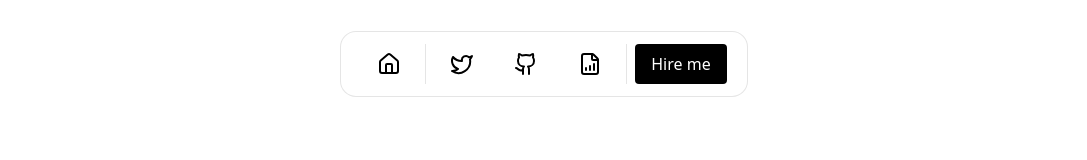
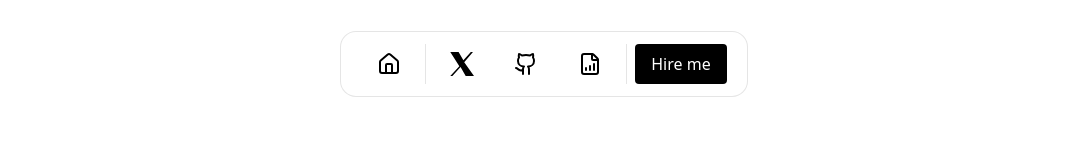
Before and after one commit to Genius-mu/portfolio.me, a React (Vite) app: page / in a window 1280 px wide. Shown: the top 160 px of the page, without its empty margins (96-1183 px from the left). Built offline with nearby package versions, Linux system fonts and the light colour scheme; a web font is replaced by a local one.

Commit message:
portfolio

```diff
--- a/src/components/Footer.jsx
+++ b/src/components/Footer.jsx
@@ -1,4 +1,12 @@
-import { FileBarChart, Github, Home, Instagram, Mail, MailIcon, Twitter } from "lucide-react";
+import {
+  FileBarChart,
+  Github,
+  Home,
+  Instagram,
+  Mail,
+  MailIcon,
+  Twitter,
+} from "lucide-react";
 import { Link } from "react-router-dom";
 
 const Footer = () => {
@@ -14,7 +22,16 @@ const Footer = () => {
             className="text-black/70 py-2 hover:text-black rounded px-2 sm:px-4 transition-all duration-300 ease-in-out hover:bg-[#f1f1f1]/30 hover:backdrop-blur-2xl"
             target="_blank"
           >
-            <Twitter className="w-4 h-4 sm:w-6 sm:h-6" />
+            <svg
+              xmlns="http://www.w3.org/2000/svg"
+              viewBox="0 0 1200 1227"
+              fill="currentColor"
+              className="w-4 h-4 sm:w-6 sm:h-6"
+            >
+              <path d="M714 519L1161 0h-109L671 420 426 0H0l464 726L0 1226h109l417-463 262 463h426z" />
+            </svg>
+
+            {/* <Twitter className="w-4 h-4 sm:w-6 sm:h-6" /> */}
           </Link>
           <Link
             to="https://github.com/Genius-mu"
@@ -23,14 +40,14 @@ const Footer = () => {
           >
             <Github className="w-4 h-4 sm:w-6 sm:h-6" />
           </Link>
-          {/* <a
+          <a
             href="https://www.instagram.com/genius_mu01/"
             className="text-black/70 py-2 hover:text-black rounded px-2 sm:px-4 transition-all duration-300 ease-in-out hover:bg-[#f1f1f1]/30 hover:backdrop-blur-2xl"
           >
             <Instagram className="w-4 h-4 sm:w-6 sm:h-6" />
-          </a> */}
+          </a>
           <a
-            href="https://www.instagram.com/genius_mu01/"
+            href="mailto:adegbitemustapha73@gmail.com"
             className="text-black/70 py-2 hover:text-black rounded px-2 sm:px-4 transition-all duration-300 ease-in-out hover:bg-[#f1f1f1]/30 hover:backdrop-blur-2xl"
           >
             <MailIcon className="w-4 h-4 sm:w-6 sm:h-6" />
--- a/src/components/Header.jsx
+++ b/src/components/Header.jsx
@@ -20,7 +20,15 @@ const Header = () => {
               className="text-black py-2 rounded px-2 sm:px-4 hover:px-4 sm:hover:px-7 transition-all duration-300 ease-in-out hover:bg-[#f1f1f1]/30 hover:backdrop-blur-2xl"
               target="_blank"
             >
-              <Twitter className="w-4 h-4 sm:w-6 sm:h-6" />
+              <svg
+                xmlns="http://www.w3.org/2000/svg"
+                viewBox="0 0 1200 1227"
+                fill="currentColor"
+                className="w-4 h-4 sm:w-6 sm:h-6"
+              >
+                <path d="M714 519L1161 0h-109L671 420 426 0H0l464 726L0 1226h109l417-463 262 463h426z" />
+              </svg>
+              {/* <Twitter className="w-4 h-4 sm:w-6 sm:h-6" /> */}
             </Link>
             <Link
               to="https://github.com/Genius-mu"
```
